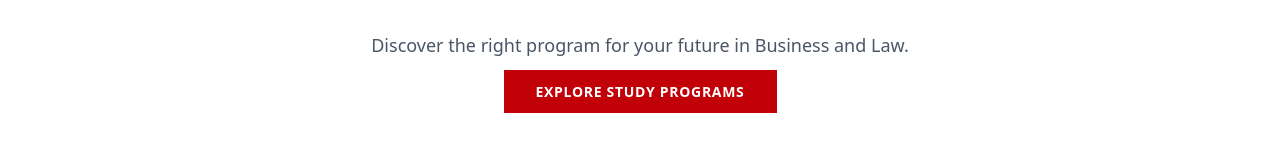
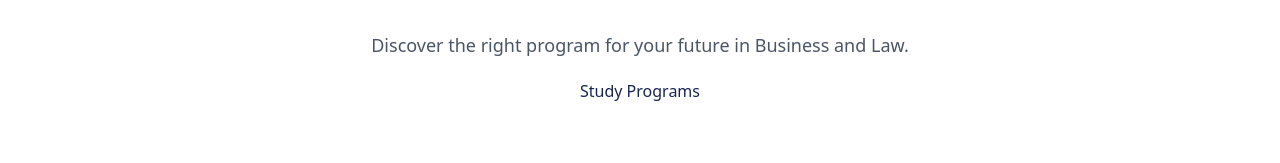
Before and after one commit to ecerri22/fbl-web, a Next.js app: page /about-us in a window 1280 px wide. Shown: the part 1064-1227 px from the top of the page. Built offline with nearby package versions, Linux system fonts and the light colour scheme.

Commit message:
link fix

```diff
--- a/src/app/about-us/page.tsx
+++ b/src/app/about-us/page.tsx
@@ -1,6 +1,7 @@
 import PageWrapper from "@/components/PageWrapper";
 import Image from "next/image";
 import { CheckCircle, Target, Eye } from "lucide-react";
+import Link from "next/link";
 
 export default function AboutPage() {
   return (
@@ -77,12 +78,7 @@ export default function AboutPage() {
             <p className="text-gray-600 mb-5 text-lg">
               Discover the right program for your future in Business and Law.
             </p>
-            <a
-              href="/study-programs"
-              className="bg-red-700 hover:bg-red-800 text-white font-semibold text-sm uppercase px-8 py-3 tracking-wider "
-            >
-              Explore Study Programs
-            </a>
+            <Link href="/study-programs/">Study Programs</Link>
           </div>
 
       </main>
```
